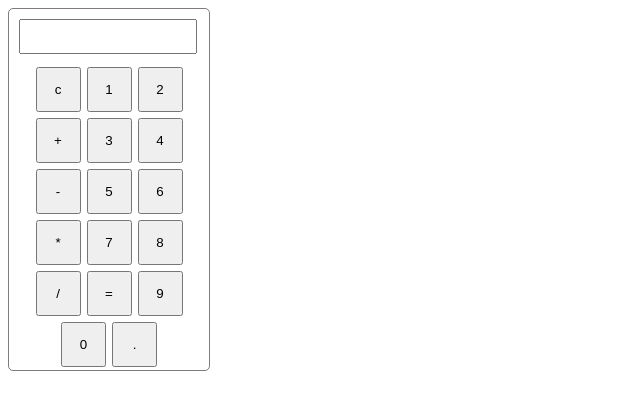
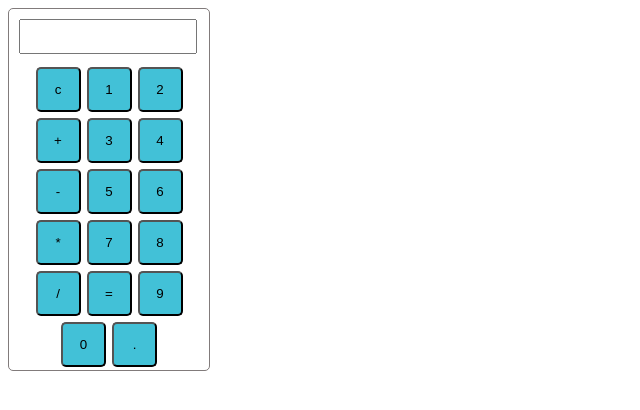
Before and after one commit to Jaasmine09/Calculator, a plain HTML site: page index.html in a window 1280 px wide. Shown: the whole page, without its empty margins (0-640 px from the left). Drawn offline with Linux system fonts and the light colour scheme.

Commit message:
completed

```diff
--- a/style.css
+++ b/style.css
@@ -19,4 +19,10 @@
     height:45px;
     width:45px;
     margin:3px;
+    border-radius: 5px;
+    background-color: rgb(66, 193, 215);
 }
+
+.button:hover{
+    background-color: rgb(68, 211, 236);
+}
```
